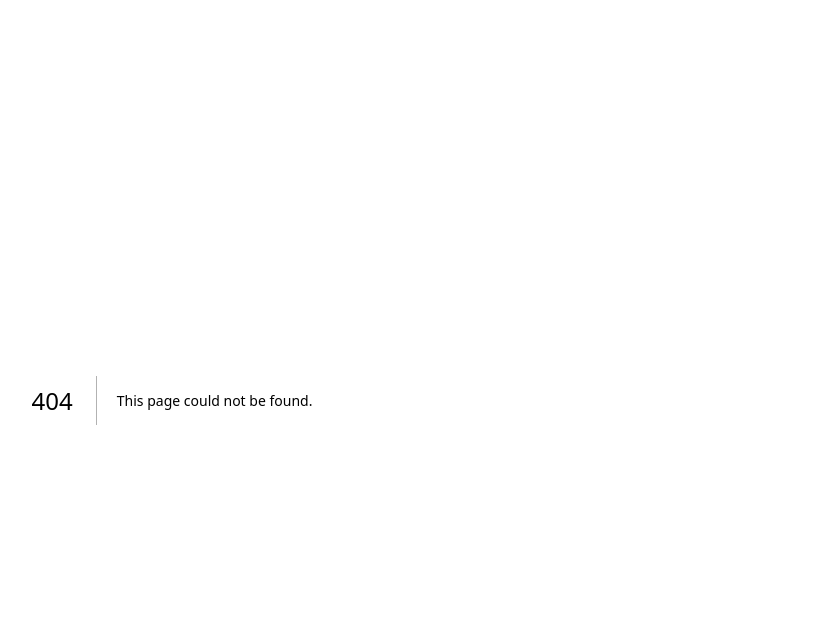
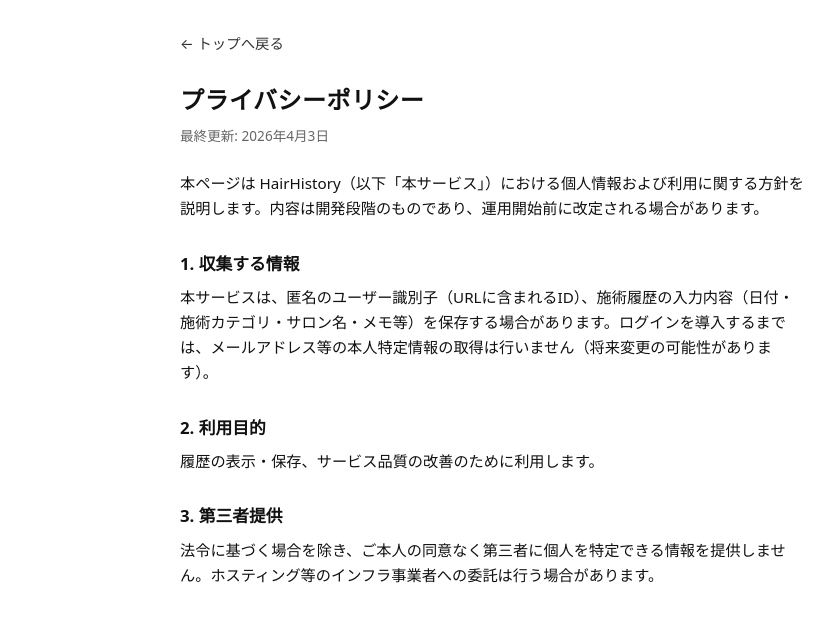
Before and after one commit to 2410as/HairHistory, a Next.js app in the folder apps/web/: page /privacy in a window 1280 px wide. Before the commit this address had no page. Shown: the top 622 px of the page, without its empty margins (148-980 px from the left). Built offline with nearby package versions, Linux system fonts and the light colour scheme.

Commit message:
feat(web): プライバシー・利用規約を追加しフッターを実リンク化

```diff
--- a/apps/web/app/globals.css
+++ b/apps/web/app/globals.css
@@ -5,7 +5,8 @@
   max-width: 40rem;
 }
 body:has(.landing-shell),
-body:has(.archive-shell) {
+body:has(.archive-shell),
+body:has(.legal-page) {
   margin: 0;
   max-width: none;
 }
@@ -1061,3 +1062,49 @@
 }
 
 .form-row { display: flex; flex-wrap: wrap; align-items: center; gap: 0.35rem; margin-bottom: 0.4rem; }
+
+/* 法務ページ（静的） */
+.legal-page {
+  min-height: 100vh;
+  box-sizing: border-box;
+  max-width: 42rem;
+  margin: 0 auto;
+  padding: 2rem 1.5rem 4rem;
+  color: #111;
+  line-height: 1.65;
+}
+.legal-page__back {
+  margin: 0 0 1.5rem;
+  font-size: 0.9rem;
+}
+.legal-page__back a {
+  color: #333;
+  text-decoration: none;
+}
+.legal-page__back a:hover {
+  text-decoration: underline;
+}
+.legal-page__title {
+  margin: 0 0 0.35rem;
+  font-size: 1.5rem;
+  font-weight: 800;
+  letter-spacing: 0.02em;
+}
+.legal-page__meta {
+  margin: 0 0 1.5rem;
+  font-size: 0.85rem;
+  color: #666;
+}
+.legal-page__body h2 {
+  margin: 1.75rem 0 0.5rem;
+  font-size: 1.05rem;
+  font-weight: 700;
+}
+.legal-page__body p {
+  margin: 0 0 1rem;
+  font-size: 0.95rem;
+}
+.legal-page__body a {
+  color: #111;
+  text-decoration: underline;
+}
--- /dev/null
+++ b/apps/web/app/privacy/page.tsx
@@ -0,0 +1,34 @@
+import Link from "next/link";
+import type { Metadata } from "next";
+
+export const metadata: Metadata = {
+  title: "プライバシーポリシー | HairHistory",
+  description: "HairHistory のプライバシーに関する方針",
+};
+
+export default function PrivacyPage() {
+  return (
+    <main className="legal-page">
+      <p className="legal-page__back">
+        <Link href="/">← トップへ戻る</Link>
+      </p>
+      <h1 className="legal-page__title">プライバシーポリシー</h1>
+      <p className="legal-page__meta">最終更新: 2026年4月3日</p>
+      <div className="legal-page__body">
+        <p>
+          本ページは HairHistory（以下「本サービス」）における個人情報および利用に関する方針を説明します。内容は開発段階のものであり、運用開始前に改定される場合があります。
+        </p>
+        <h2>1. 収集する情報</h2>
+        <p>
+          本サービスは、匿名のユーザー識別子（URLに含まれるID）、施術履歴の入力内容（日付・施術カテゴリ・サロン名・メモ等）を保存する場合があります。ログインを導入するまでは、メールアドレス等の本人特定情報の取得は行いません（将来変更の可能性があります）。
+        </p>
+        <h2>2. 利用目的</h2>
+        <p>履歴の表示・保存、サービス品質の改善のために利用します。</p>
+        <h2>3. 第三者提供</h2>
+        <p>
+          法令に基づく場合を除き、ご本人の同意なく第三者に個人を特定できる情報を提供しません。ホスティング等のインフラ事業者への委託は行う場合があります。
+        </p>
+      </div>
+    </main>
+  );
+}
```
Also changed, not shown: apps/web/app/page.tsx (+4 -5 lines), apps/web/app/terms/page.tsx (added, +34 -0 lines), 1 other file (tests, documents, lock files or other folders).
